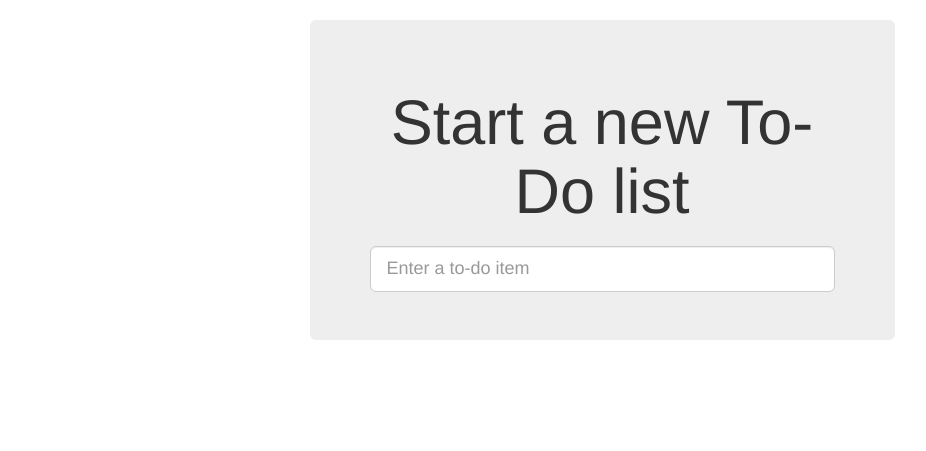
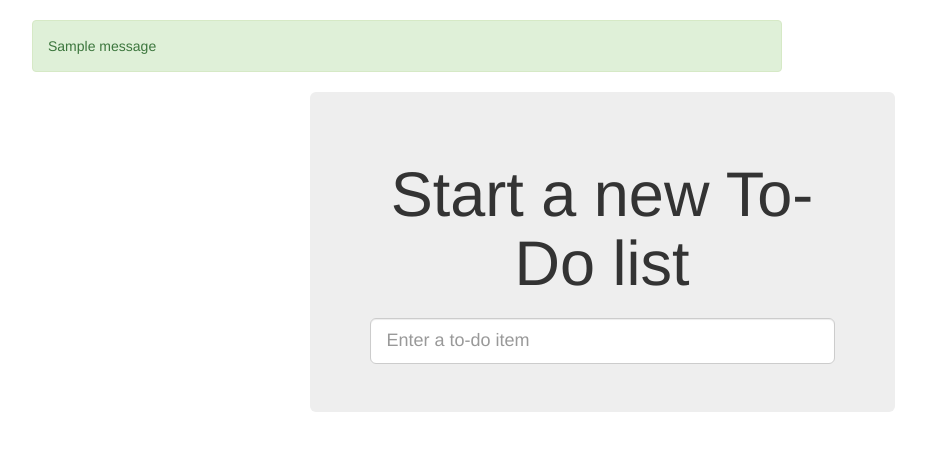
Before and after one commit to Vladiio/superlist, a Django app: page / in a window 1280 px wide. Shown: the part 52-503 px from the top of the page, without its empty margins (38-964 px from the left). Run offline with Django 3.2, Linux system fonts and the light colour scheme; tables that the repository leaves empty hold one stand-in row (values such as "Sample post"); one stand-in notice (Sample message) is shown; some libraries are stand-ins or nearby versions.

Commit message:
use mocks to test django emails and messages

```diff
--- a/lists/templates/base.html
+++ b/lists/templates/base.html
@@ -20,13 +20,27 @@
         <div class="navbar navbar-default" role="navigation">
             <div class="container-fluid">
                 <a href="/" class="navbar-brand">Superlists</a>
-                <form action="#" method="POST" class="navbar-form navbar-right">
+                <form action="{% url 'send_login_email' %}" method="POST" class="navbar-form navbar-right">
                     <span>Enter email to log in:</span>
                     <input type="text" name="email" class="form-control" />
                     {% csrf_token %}
                 </form>
             </div>
         </div>
+
+        {% if messages %}
+            <div class="row">
+                <div class="col-md-8">
+                    {% for message in messages %}
+                        {% if message.level_tag == 'success' %}
+                            <div class="alert alert-success">{{ message }}</div>
+                        {% else %}
+                            <div class="alert alert-warning">{{ message }}</div>
+                        {% endif %}
+                    {% endfor %}
+                </div>
+            </div>
+        {% endif %}
 
         <div class="row">
             <div class="col-md-6 col-md-offset-3 jumbotron">
```
Also changed, not shown: accounts/tests/test_views.py (+15 -18 lines), accounts/views.py (+7 -4 lines).
